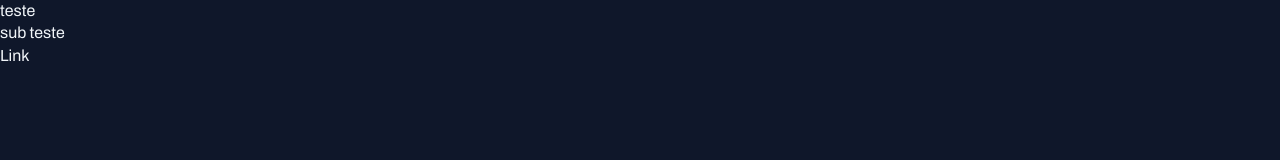
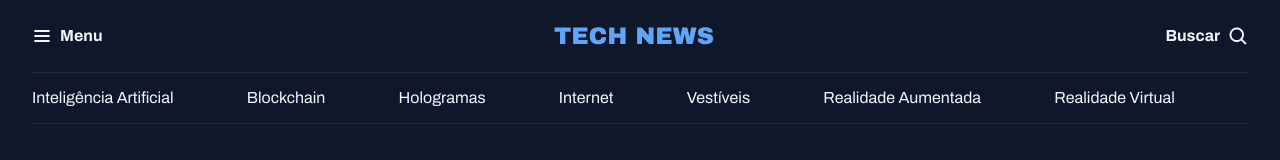
Before and after one commit to PedroHarter/projeto-portal-de-noticias, a plain HTML site: page index.html in a window 1280 px wide. Drawn offline with Linux system fonts and the light colour scheme.

Commit message:
criando o header

```diff
--- a/index.html
+++ b/index.html
@@ -12,8 +12,31 @@
     <link href="https://fonts.googleapis.com/css2?family=Archivo:ital,wght@0,100..900;1,100..900&family=Poppins:wght@400;700&display=swap" rel="stylesheet">
 </head>
 <body>
-    <h1>teste</h1>
-    <h2>sub teste</h2>
-    <a href="#">Link</a>
+    <header class="container">
+        <nav id="primary" class="grid grid-flow-col">
+            <div>
+                <img src="assets/icons/List.svg" alt="Ícone de menu">
+                <strong>Menu</strong>
+            </div>
+
+            <div>
+                <img src="assets/Logo.svg" alt="TechNews logo">
+            </div>
+
+            <div>
+                <strong>Buscar</strong>
+                <img src="assets/icons/MagnifyingGlass.svg" alt="Item de lupa para pesquisa">
+            </div>
+        </nav>
+        <nav id="secondary" class="grid grid-flow-col">
+            <a href="#">Inteligência Artificial</a>
+            <a href="#">Blockchain</a>
+            <a href="#">Hologramas</a>
+            <a href="#">Internet</a>
+            <a href="#">Vestíveis</a>
+            <a href="#">Realidade Aumentada</a>
+            <a href="#">Realidade Virtual</a>
+        </nav>
+    </header>
 </body>
 </html>
--- a/styles/global.css
+++ b/styles/global.css
@@ -40,3 +40,17 @@ a:hover {
 h1,h2,h3 {
     font: inherit;
 }
+
+.container {
+    max-width: 1280px;
+    padding-inline: 32px;
+    margin-inline: auto;
+}
+
+.grid {
+    display: grid;
+}
+
+.grid-flow-col {
+    grid-auto-flow: column;
+}
--- /dev/null
+++ b/styles/header.css
@@ -0,0 +1,23 @@
+#primary {
+    padding-block: 20px;
+
+    div {
+        display: flex;
+        align-items: center;
+        gap: 8px;
+    }
+
+    div:nth-child(2) {
+        margin-inline: auto;
+    }
+
+    div:nth-child(3) {
+        justify-self: end;
+    }
+}
+
+#secondary {
+    padding-block: 14px;
+    border: solid 1px var(--stroke-color);
+    border-inline: none;
+}
--- a/styles/index.css
+++ b/styles/index.css
@@ -1 +1,2 @@
 @import url(global.css);
+@import url(header.css);
```
